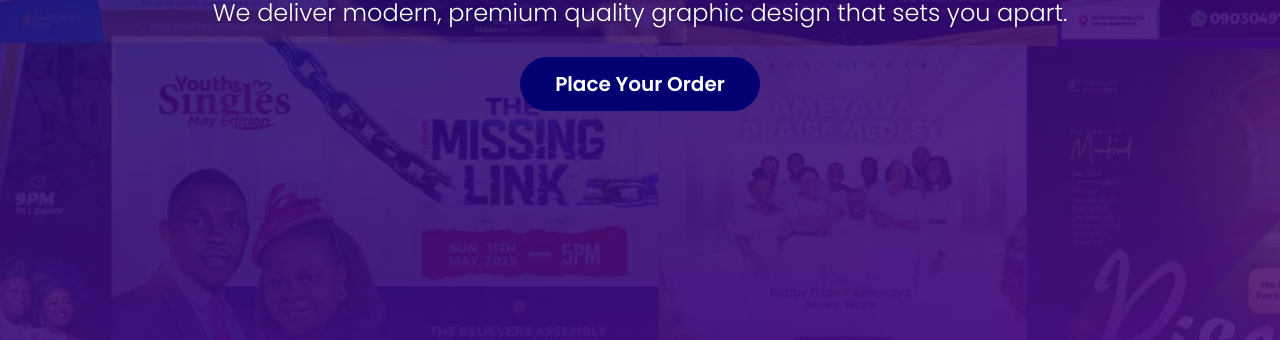
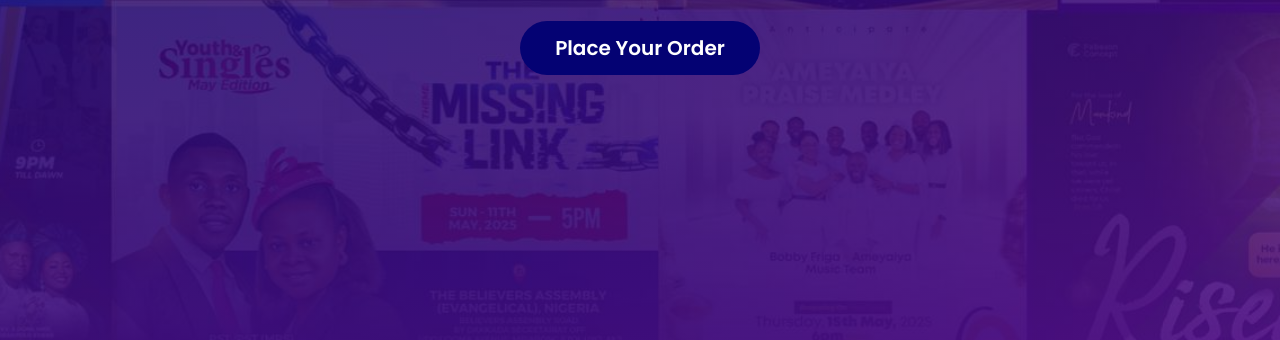
Before and after one commit to NoahWisdom/K-FABASON, a plain HTML site: page index.html in a window 1280 px wide. Shown: the part 379-719 px from the top of the page. Drawn offline with nearby package versions, Linux system fonts and the light colour scheme.

Commit message:
Updated index.html

```diff
--- a/css/styles.css
+++ b/css/styles.css
@@ -31,6 +31,7 @@
     line-height: 1.6;
     color: var(--neutral-800);
     overflow-x: hidden;
+    padding-top: 0 !important;
 }
 
 img {
@@ -196,6 +197,11 @@
     background-position: center;
     overflow: hidden;
     padding: 70px 20px 100px;
+    margin-top: -18px;
+    position: relative;
+    top: -18px;
+    z-index: 1;
+    margin-bottom: -18px;
 }
 
 .hero h1 {
--- a/index.html
+++ b/index.html
@@ -22,7 +22,7 @@
     <link href="https://cdn.jsdelivr.net/npm/bootstrap-icons@1.13.1/font/bootstrap-icons.min.css" rel="stylesheet">
     <link href="https://unpkg.com/aos@2.3.1/dist/aos.css" rel="stylesheet">
 
-    <link rel="stylesheet" href="css/styles.css" />
+    <link rel="stylesheet" href="css/styles.css?v=4" />
 </head>
 
 <body>
```
